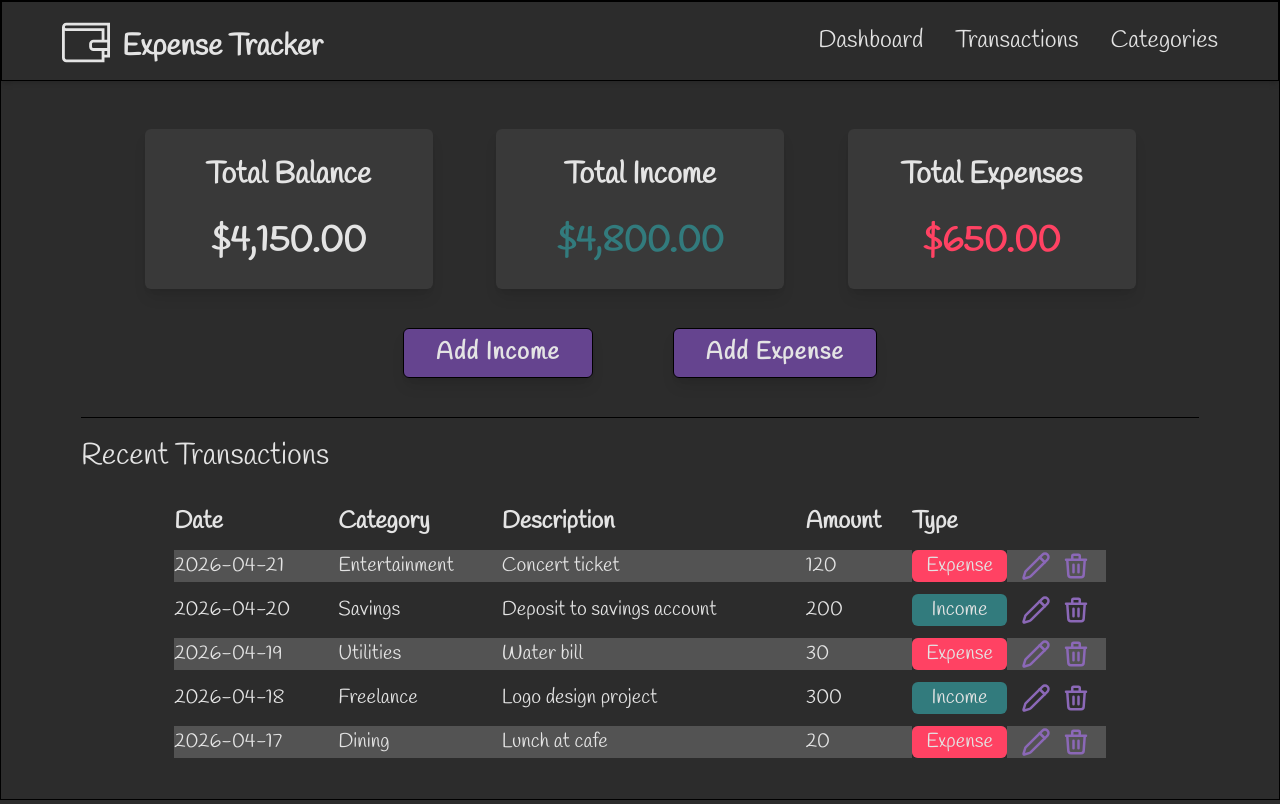
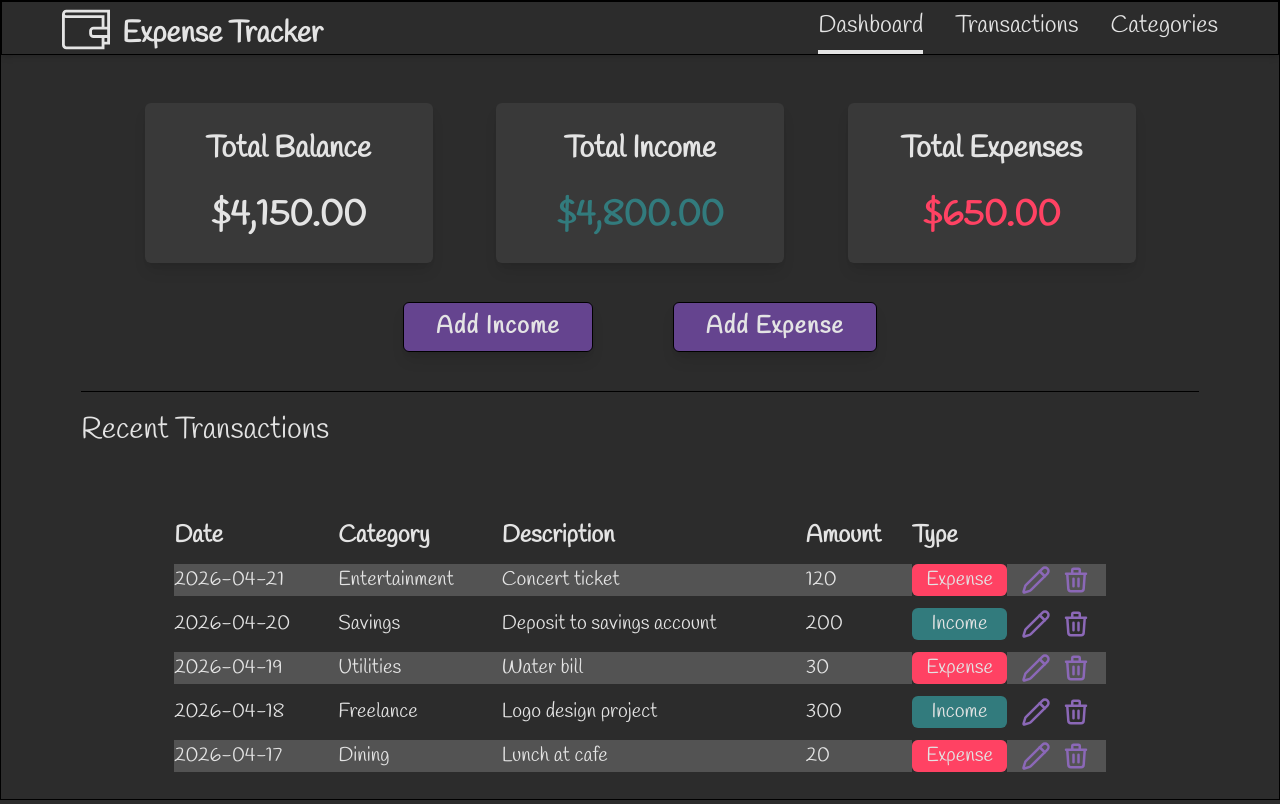
Before and after one commit to CabutinBenciel0425/expense-tracker, a React (Vite) app: page / in a window 1280 px wide. Built offline with nearby package versions, Linux system fonts and the light colour scheme.

Commit message:
Fixed some ui in navlinks

```diff
--- a/src/App.tsx
+++ b/src/App.tsx
@@ -5,9 +5,8 @@ import Transaction from "./pages/Transaction";
 import "./styles.css";
 
 export default function App() {
-  const { state, currentTab } = useApp();
+  const { currentTab } = useApp();
 
-  console.log(state);
   return (
     <div>
       {currentTab === "dashboard" && <Dashboard />}
--- a/src/components/TransactionList.tsx
+++ b/src/components/TransactionList.tsx
@@ -11,7 +11,6 @@ function TransactionList({
   const sortByDateTransactions = state.transactions.sort(
     (a, b) => new Date(b.date).getTime() - new Date(a.date).getTime(),
   );
-  console.log(state);
   return (
     <table className="border-separate text-xl border-spacing-y-3 w-10/12 text-left m-auto">
       <thead className="text-2xl">
--- a/src/pages/Dashboard.tsx
+++ b/src/pages/Dashboard.tsx
@@ -19,7 +19,7 @@ function Dashboard() {
         </div>
         <div className="border-b border-black w-full"></div>
         <div className="py-5">
-          <p className="text-3xl mb-5">Recent Transactions</p>
+          <p className="text-3xl mb-15">Recent Transactions</p>
           <TransactionList transactionListLength={5} />
         </div>
       </div>
--- a/src/ui/Navigation.tsx
+++ b/src/ui/Navigation.tsx
@@ -1,19 +1,22 @@
 import { useApp } from "../hooks/useApp";
 
 function Navigation() {
-  const { setCurrentTab } = useApp();
+  const { setCurrentTab, currentTab } = useApp();
+
+  const navLinks = ["dashboard", "transactions", "categories"];
   return (
     <div>
       <ul className="flex flex-row items-center justify-center gap-8 text-2xl">
-        <li className="cursor-pointer">
-          <div onClick={() => setCurrentTab("dashboard")}>Dashboard</div>
-        </li>
-        <li className="cursor-pointer">
-          <div onClick={() => setCurrentTab("transactions")}>Transactions</div>
-        </li>
-        <li className="cursor-pointer">
-          <div onClick={() => setCurrentTab("categories")}>Categories</div>
-        </li>
+        {navLinks.map((nav) => (
+          <li
+            className={`cursor-pointer border-b-4  ${nav === currentTab ? "border-brand-text" : "border-transparent"} py-2`}
+            key={nav}
+          >
+            <div onClick={() => setCurrentTab(nav)}>
+              {nav.split("").at(0)?.toUpperCase() + nav.slice(1)}
+            </div>
+          </li>
+        ))}
       </ul>
     </div>
   );
```
